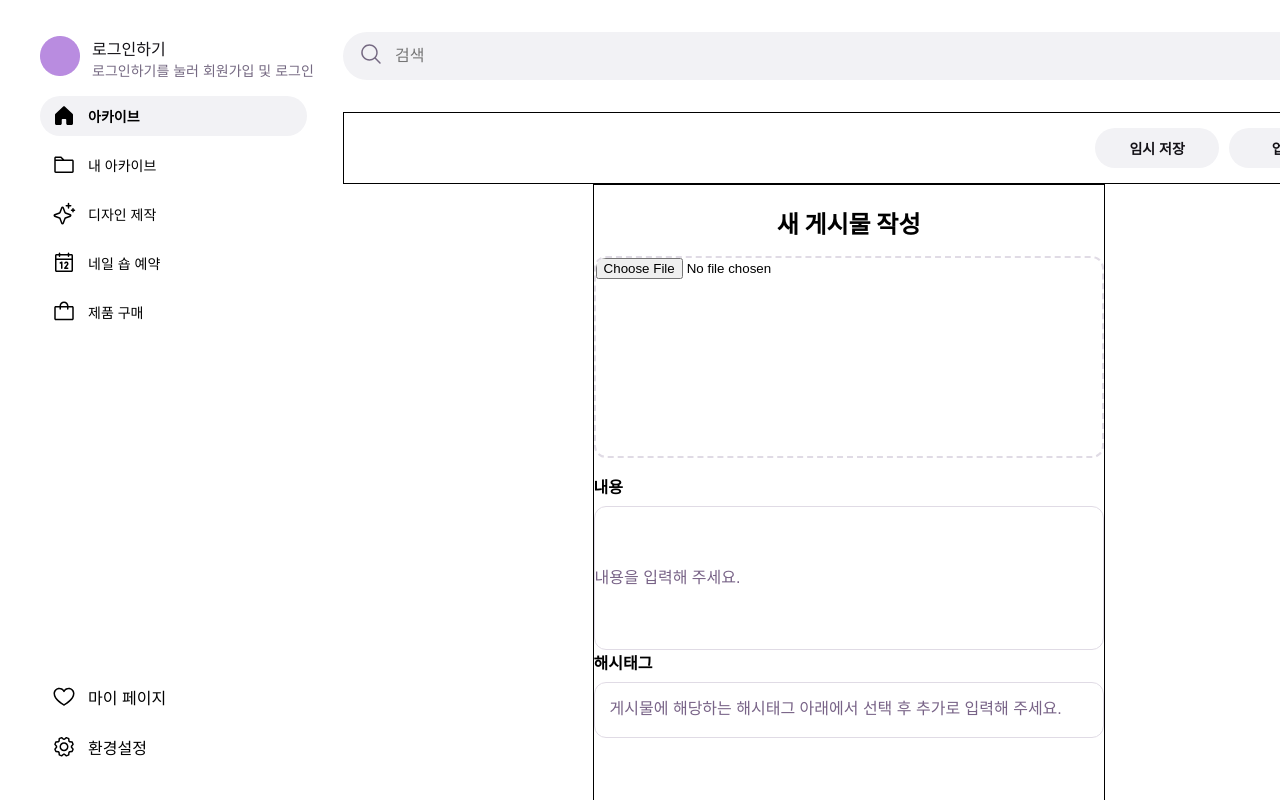
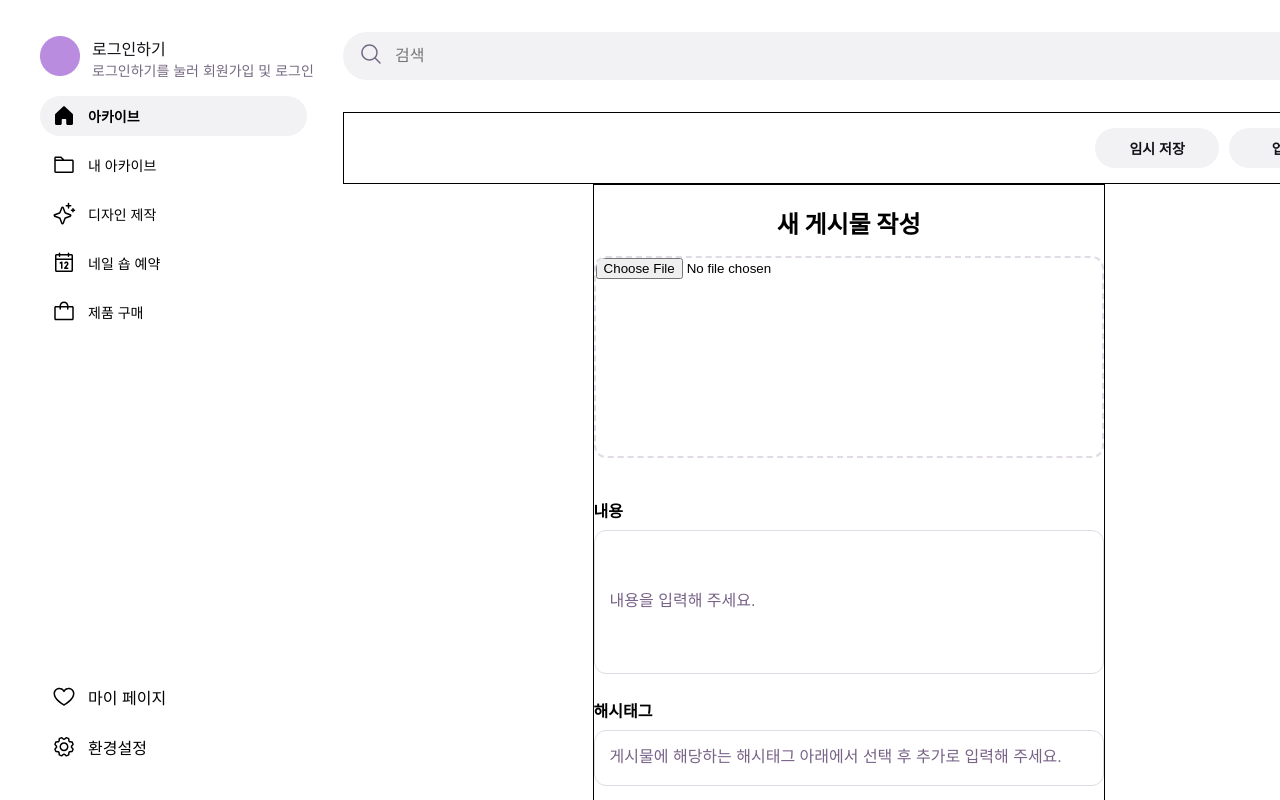
Before and after one commit to OZ-Coding-School/oz_02_collabo-006, a React (Create React App) app in the folder frontend/: page /create-post in a window 1280 px wide. Built offline with nearby package versions, Linux system fonts and the light colour scheme.

Commit message:
[Style] input 공통 스타일링 정의

```diff
--- a/frontend/src/pages/CreatePostPage/index.tsx
+++ b/frontend/src/pages/CreatePostPage/index.tsx
@@ -51,23 +51,13 @@ const UploadImage = styled.input`
 `;
 
 const ContentsAndHashTagContainer = styled.div``;
+
 const ContentsAndHashTagTitle = styled.h2`
   font-size: 16px;
+  margin-top: 24px;
 `;
-const UploadContents = styled.input`
+const BaseInput = styled.input`
   width: 100%;
-  height: 144px;
-  border: 1px solid ${INPUT_LIGHTGRAY};
-  border-radius: 12px;
-  margin-top: 8px;
-  &::placeholder {
-    color: ${DARK_PURPLE};
-    font-size: 16px;
-  }
-`;
-const UploadHashTag = styled.input`
-  width: 100%;
-  height: 56px;
   border: 1px solid ${INPUT_LIGHTGRAY};
   border-radius: 12px;
   margin-top: 8px;
@@ -76,6 +66,12 @@ const UploadHashTag = styled.input`
     color: ${DARK_PURPLE};
     font-size: 16px;
   }
+`;
+const UploadContents = styled(BaseInput)`
+  height: 144px;
+`;
+const UploadHashTag = styled(BaseInput)`
+  height: 56px;
 `;
 
 const CreatePostPage = () => {
```
